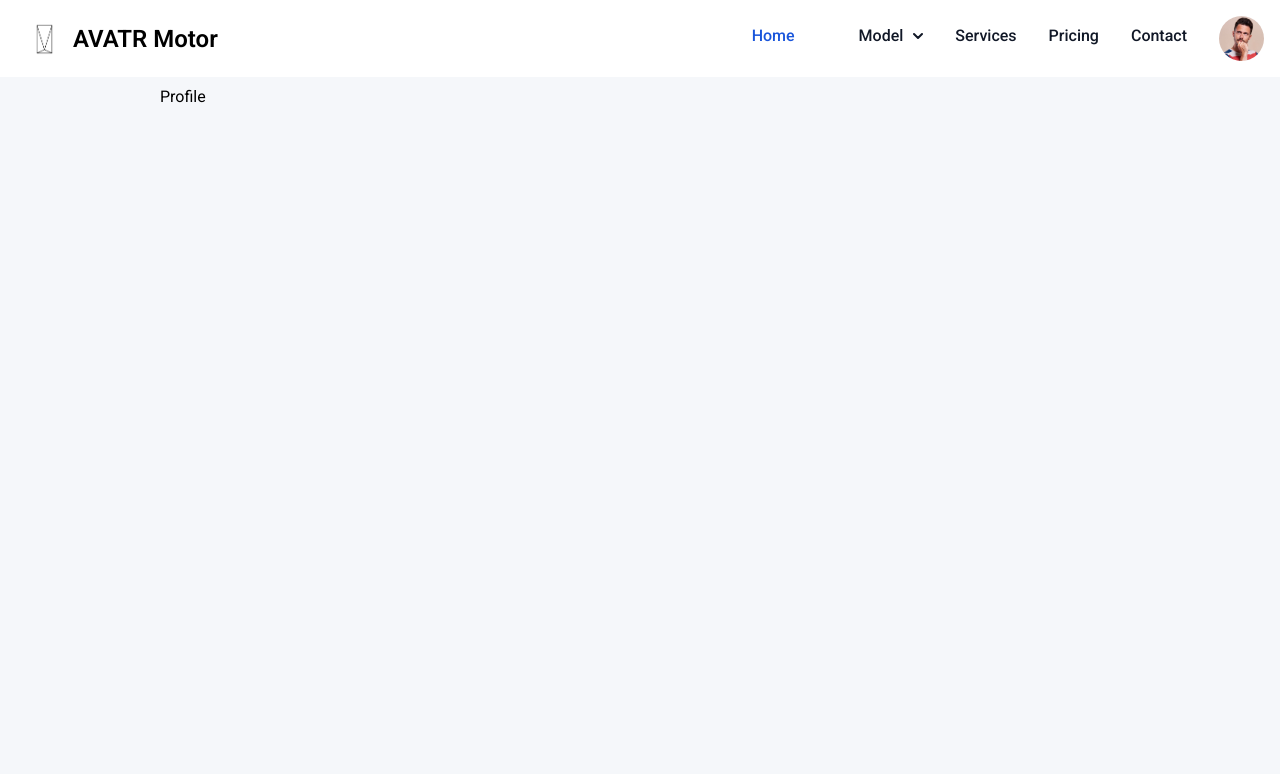
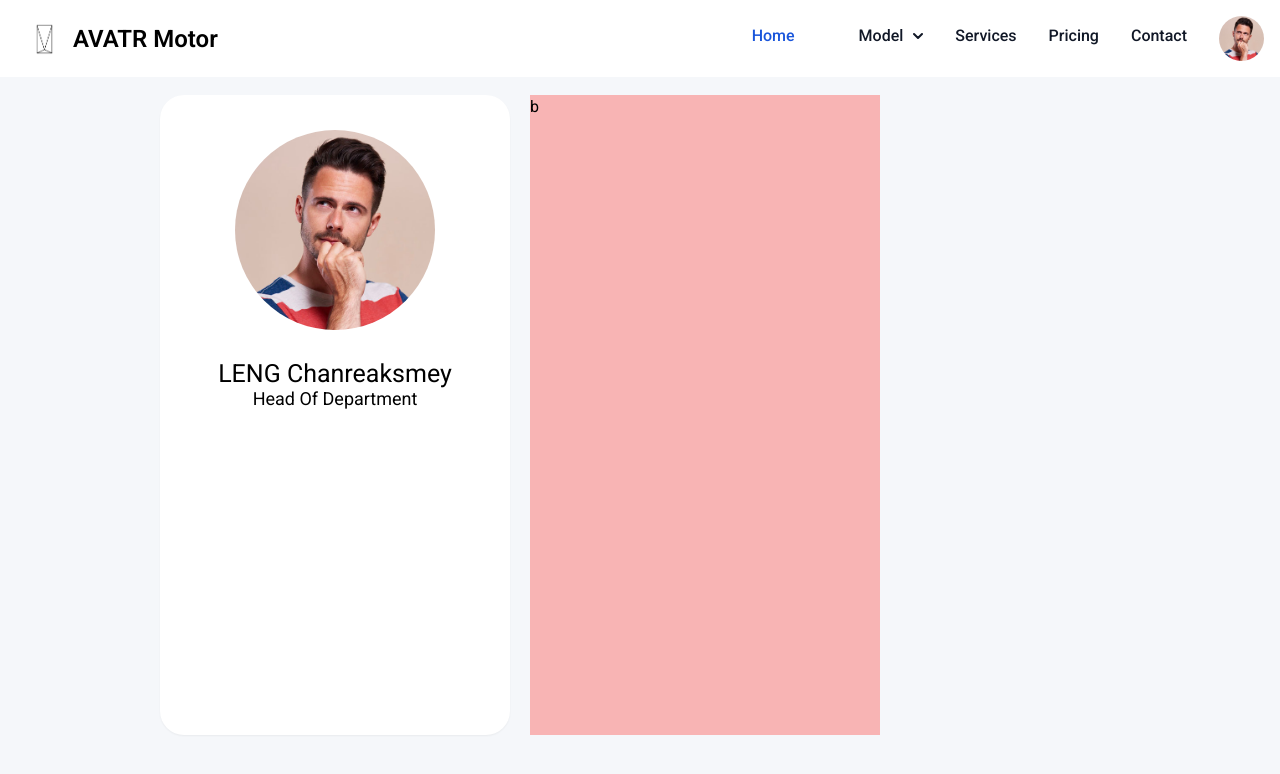
Before and after one commit to chanreaksmeyleng/hw23, a website: page profile.html in a window 1280 px wide. Both pictures are taken after a click on the link "Home". Drawn offline with nearby package versions, Linux system fonts and the light colour scheme; a web font is replaced by a local one.

Commit message:
first commit

```diff
--- a/profile.html
+++ b/profile.html
@@ -279,8 +279,16 @@
         </div>
       </nav>
     </header>
-    <main class="h-screen px-40 pt-[85px] bg-[#F5F7FA]">
-      <h1>Profile</h1>
+    <main class="h-screen px-40 pt-[95px] bg-[#F5F7FA]">
+      <div class="h-[80vh] w-full flex flex-row gap-5">
+        <div class="shadow-sm w-[350px] flex flex-col items-center bg-white rounded-3xl  pt-[35px] ">
+            <img src="./src/image/profile.jpg" class="rounded-full w-[200px] h-[200px]" alt="">
+            <p class="text-[25px] pt-[25px]">LENG Chanreaksmey</p>
+            <p class="text-[18px] leading-3">Head Of Department</p>
+
+        </div>
+        <div class="w-[350px] bg-red-300">b</div>
+      </div>
     </main>
     <!-- flowbite -->
     <script src="https://cdn.jsdelivr.net/npm/flowbite@3.1.2/dist/flowbite.min.js"></script>
--- a/script.js
+++ b/script.js
@@ -34,9 +34,9 @@ function logout(){
 }
 
 const profile = () => {
-  window.open("./profile.html", "_target");
+  window.open("./profile.html", "_self");
 }
 
 const homePage = () => {
-  window.open("./homepage.html", "_target");
+  window.open("./homepage.html", "_self");
 }
```
Also changed, not shown: src/output.css.
